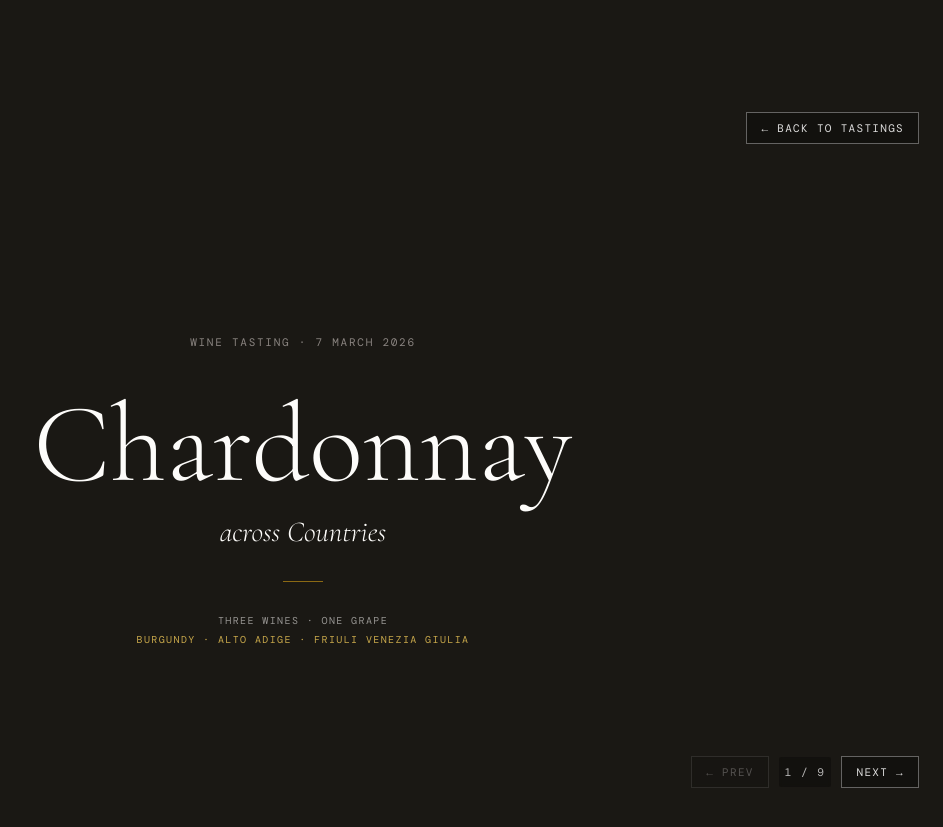
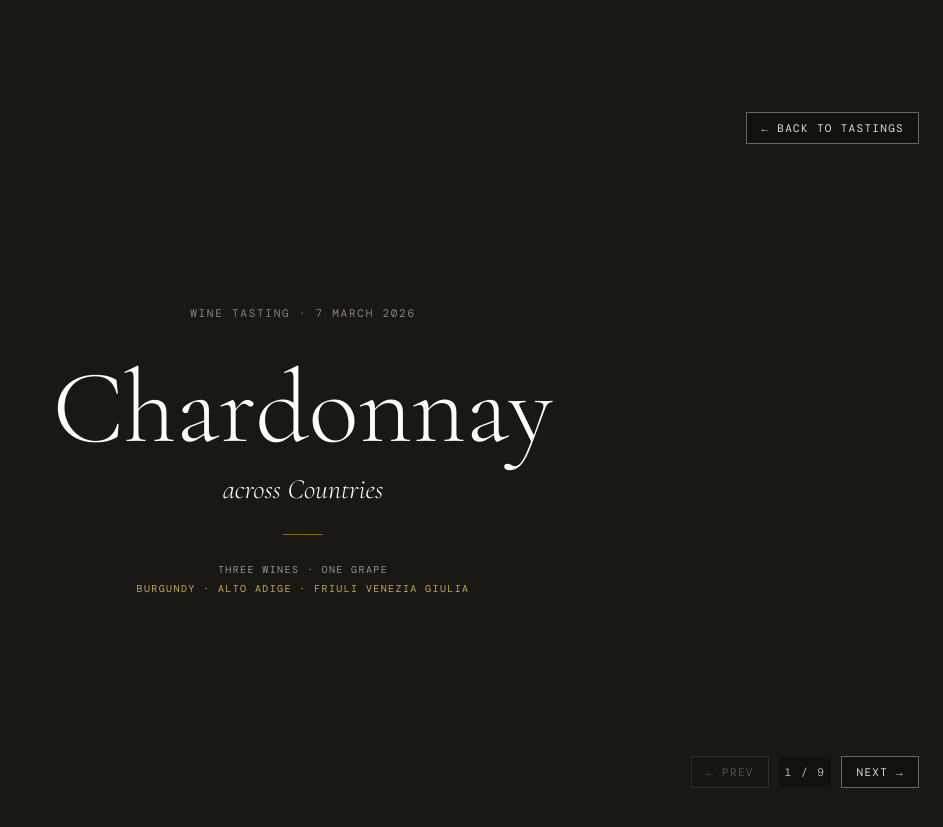
Before and after one commit to silviodirubbo/cellar, a Jekyll site: the page built from _tastings/chardonnay-across-countries.html, in a window 1280 px wide. Shown: the top 827 px of the page, without its empty margins (337-1280 px from the left). Built offline with Jekyll 4.4.1, drawn with Linux system fonts in a browser that asks for light colours; some web fonts are replaced.

Commit message:
Adjust layout and styling for chardonnay tasting page
Updated styles for slides, cover, intro, wine map, and footer elements to adjust dimensions and spacing.

```diff
--- a/_tastings/chardonnay-across-countries.html
+++ b/_tastings/chardonnay-across-countries.html
@@ -15,12 +15,12 @@
   --rule:       #E2DED8;
 }
 
-/* Slides fill the 1280×800 stage exactly */
+/* Slides fill the 1280×720 stage exactly */
 .slide {
   position: absolute;
   inset: 0;
   width: 1280px;
-  height: 800px;
+  height: 720px;
   display: none;
 }
 .slide.active { display: flex; }
@@ -28,21 +28,17 @@
 /* ── COVER ──────────────────────────────────────────── */
 .slide-cover {
   background: var(--ink);
-  flex-direction: column;
-  align-items: center;
-  justify-content: center;
-  text-align: center;
-  cursor: pointer;
+  flex-direction: column; align-items: center; justify-content: center;
+  text-align: center; cursor: pointer;
 }
 .cover-content { display: flex; flex-direction: column; align-items: center; }
 .eyebrow {
   font-family: 'DM Mono', monospace; font-weight: 300; font-size: 11px;
-  letter-spacing: .16em; text-transform: uppercase; color: var(--ink-light);
-  margin-bottom: 40px;
+  letter-spacing: .16em; text-transform: uppercase; color: var(--ink-light); margin-bottom: 36px;
 }
-.cover-title { font-size: 112px; font-weight: 300; line-height: 1; color: var(--warm-white); }
-.cover-subtitle { font-size: 29px; font-weight: 300; font-style: italic; color: var(--warm-white); margin-top: 13px; }
-.cover-rule { width: 40px; height: 1px; background: var(--gold); margin: 32px auto; }
+.cover-title { font-size: 104px; font-weight: 300; line-height: 1; color: var(--warm-white); }
+.cover-subtitle { font-size: 28px; font-weight: 300; font-style: italic; color: var(--warm-white); margin-top: 12px; }
+.cover-rule { width: 40px; height: 1px; background: var(--gold); margin: 28px auto; }
 .cover-meta {
   font-family: 'DM Mono', monospace; font-weight: 300; font-size: 10px;
   letter-spacing: .14em; text-transform: uppercase; color: rgba(253,252,250,.55);
@@ -52,14 +48,14 @@
 .slide-intro {
   background: var(--warm-white); color: var(--ink);
   flex-direction: column; align-items: center; justify-content: center;
-  text-align: center; padding: 80px; cursor: pointer;
+  text-align: center; padding: 72px; cursor: pointer;
 }
 .intro-label {
   font-family: 'DM Mono', monospace; font-weight: 300; font-size: 10px;
-  letter-spacing: .18em; text-transform: uppercase; color: var(--ink-light); margin-bottom: 24px;
+  letter-spacing: .18em; text-transform: uppercase; color: var(--ink-light); margin-bottom: 22px;
 }
-.intro-grape { font-size: 128px; font-weight: 300; color: var(--ink); line-height: 1; letter-spacing: -.02em; }
-.intro-vline { width: 1px; height: 40px; background: var(--rule); margin: 32px auto; }
+.intro-grape { font-size: 116px; font-weight: 300; color: var(--ink); line-height: 1; letter-spacing: -.02em; }
+.intro-vline { width: 1px; height: 38px; background: var(--rule); margin: 28px auto; }
 .intro-grid { display: grid; grid-template-columns: repeat(3, 1fr); gap: 48px; max-width: 600px; }
 .ig-label {
   font-family: 'DM Mono', monospace; font-weight: 300; font-size: 9px;
@@ -71,28 +67,33 @@
 /* ── WINE SLIDE ─────────────────────────────────────── */
 .slide-wine { background: var(--warm-white); color: var(--ink); flex-direction: row; }
 
-/* Map — exactly 2/3 of 1280 */
+/* Map — exactly 2/3 of 1280. contain = full map always, never truncated. */
 .wine-map {
-  width: 853px; height: 800px; flex: 0 0 853px;
+  width: 853px; height: 720px; flex: 0 0 853px;
   position: relative; overflow: hidden; background: var(--off-white); cursor: pointer;
+  display: flex; align-items: center; justify-content: center;
 }
-.wine-map img { width: 100%; height: 100%; object-fit: cover; object-position: center; display: block; }
+.wine-map img {
+  width: 100%; height: 100%;
+  object-fit: contain;            /* show the whole map, no cropping */
+  object-position: center;
+  display: block;
+}
 .map-tag {
-  position: absolute; bottom: 19px; left: 19px;
+  position: absolute; bottom: 16px; left: 16px;
   font-family: 'DM Mono', monospace; font-weight: 300; font-size: 8px;
   letter-spacing: .14em; text-transform: uppercase; color: var(--ink);
   background: rgba(253,252,250,.9); padding: 5px 9px;
 }
 
-/* Panel — exactly 1/3 of 1280. Top & bottom padding reserve space for chrome. */
+/* Panel — exactly 1/3 of 1280. Padding reserves room for the chrome. */
 .wine-panel {
-  width: 427px; height: 800px; flex: 0 0 427px;
+  width: 427px; height: 720px; flex: 0 0 427px;
   display: flex; flex-direction: column;
-  padding: 66px 35px 62px;            /* top clears PDF/Back, bottom clears nav */
+  padding: 62px 35px 60px;
   border-left: 1px solid var(--rule); background: var(--warm-white);
 }
 
-/* Header zone — natural height */
 .panel-head { flex: 0 0 auto; }
 .w-counter {
   font-family: 'DM Mono', monospace; font-weight: 300; font-size: 9px;
@@ -100,29 +101,27 @@
 }
 .w-appellation {
   font-family: 'DM Mono', monospace; font-weight: 300; font-size: 9px;
-  letter-spacing: .13em; text-transform: uppercase; color: var(--gold); margin-bottom: 18px;
+  letter-spacing: .13em; text-transform: uppercase; color: var(--gold); margin-bottom: 16px;
 }
 .w-hrule { width: 100%; height: 1px; background: var(--rule); }
 
-/* Bottle zone — grows to fill the middle, can't collapse */
 .wine-bottle {
   flex: 1 1 auto; min-height: 0;
-  display: flex; align-items: center; justify-content: center; padding: 18px 0;
+  display: flex; align-items: center; justify-content: center; padding: 16px 0;
 }
 .wine-bottle img {
-  max-height: 100%; max-width: 70%; object-fit: contain;
+  max-height: 100%; max-width: 68%; object-fit: contain;
   filter: drop-shadow(0 4px 24px rgba(26,24,20,.07));
 }
 
-/* Footer zone — info + QR side by side, natural height, always visible */
 .wine-info {
   flex: 0 0 auto;
-  padding-top: 20px; border-top: 1px solid var(--rule);
+  padding-top: 18px; border-top: 1px solid var(--rule);
   display: flex; align-items: flex-end; justify-content: space-between; gap: 16px;
 }
 .info-text { flex: 1 1 auto; min-width: 0; }
-.w-name { font-size: 27px; font-weight: 300; color: var(--ink); line-height: 1.12; margin-bottom: 3px; }
-.w-producer { font-size: 14px; font-weight: 300; font-style: italic; color: var(--green); margin-bottom: 12px; }
+.w-name { font-size: 26px; font-weight: 300; color: var(--ink); line-height: 1.12; margin-bottom: 3px; }
+.w-producer { font-size: 14px; font-weight: 300; font-style: italic; color: var(--green); margin-bottom: 11px; }
 .w-meta { display: flex; align-items: baseline; gap: 8px; margin-bottom: 4px; }
 .w-ml {
   font-family: 'DM Mono', monospace; font-weight: 300; font-size: 8px;
@@ -130,9 +129,8 @@
 }
 .w-mv { font-size: 13px; font-weight: 300; color: var(--ink-mid); }
 
-/* QR — fixed block on the right of the footer */
 .wine-qr { flex: 0 0 auto; display: flex; flex-direction: column; align-items: center; gap: 6px; }
-.wine-qr img { width: 78px; height: 78px; object-fit: contain; display: block; }
+.wine-qr img { width: 74px; height: 74px; object-fit: contain; display: block; }
 .qr-label {
   font-family: 'DM Mono', monospace; font-weight: 300; font-size: 7px;
   letter-spacing: .12em; text-transform: uppercase; color: var(--ink-light);
```
